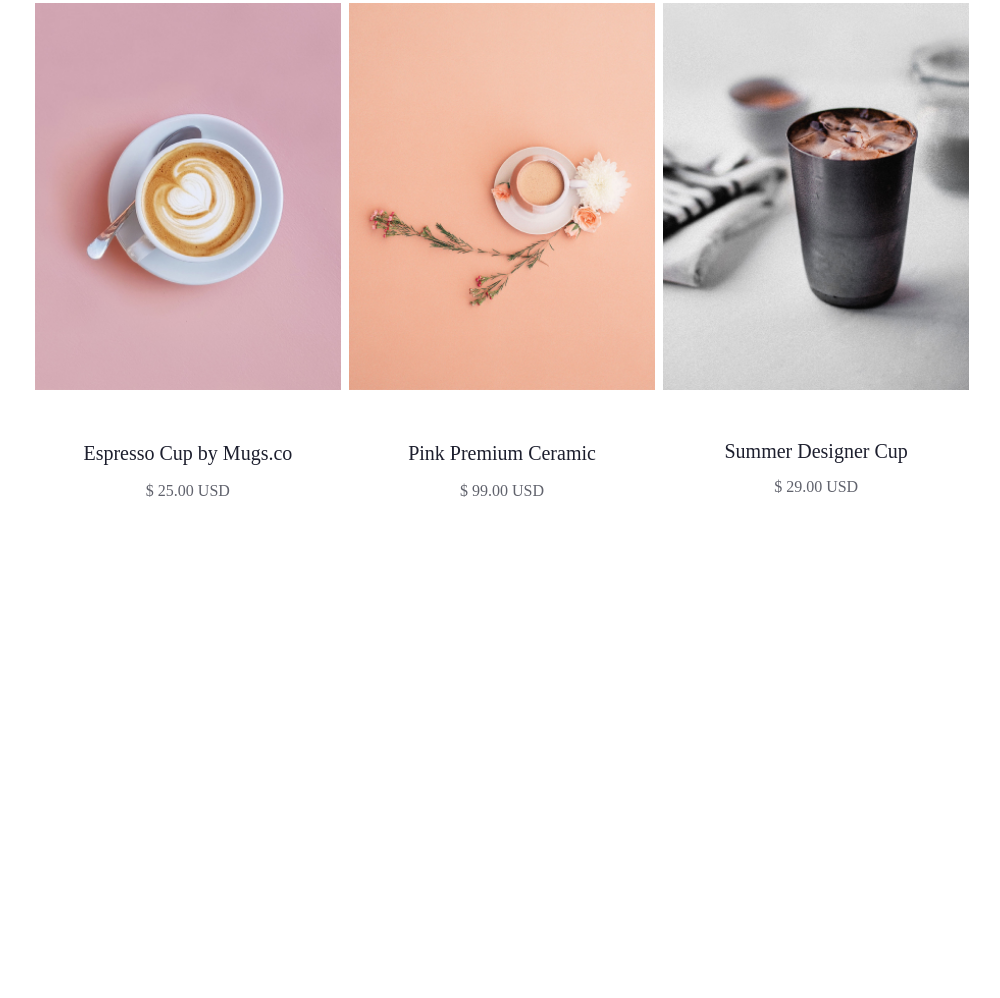
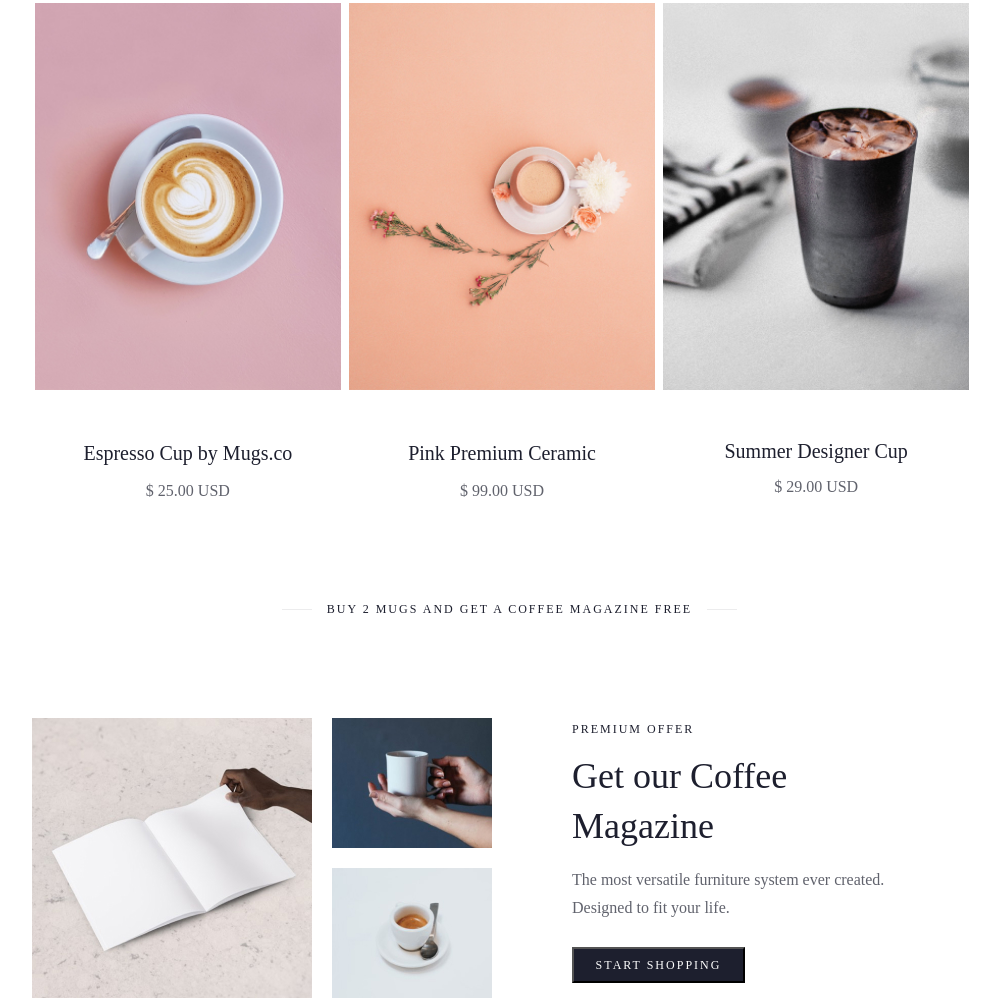
Before and after one commit to KuleshovArtem/Landing-Page-CoffeStyle, a plain HTML site: page index.html in a window 1280 px wide. Shown: the part 3179-4177 px from the top of the page, without its empty margins (138-1138 px from the left). Before the commit the page ends 3679 px from the top, so only its background shows below. Drawn offline with Linux system fonts and the light colour scheme.

Commit message:
верстка блока offer

```diff
--- a/css/style.css
+++ b/css/style.css
@@ -274,3 +274,70 @@ a {
 .products__medium-item:last-child {
     height: 493px;
 }
+
+.offer {
+    display: flex;
+    margin-top: 100px;
+    height: 280px;
+
+}
+.offer__img {
+    display: flex;
+}
+.offer__small-img {
+    display: flex;
+    flex-direction: column;
+    justify-content: space-between;
+    margin-left: 20px;
+}
+.offer__block {
+    display: flex;
+    flex-direction: column;
+    /* justify-content: space-between; */
+    margin-left: 20px;
+    padding: 4px 47px 12px 60px;
+}
+.offer__subtitle {
+    font-family: 'Karla';
+    font-style: normal;
+    font-weight: 400;
+    font-size: 12px;
+    letter-spacing: 2px;
+    text-transform: uppercase;
+    color: #1D1F2E;
+}
+.offer__title {
+    margin-top: 14px;
+    width: 237px;
+    font-family: 'Karla';
+    font-style: normal;
+    font-weight: 400;
+    font-size: 36px;
+    line-height: 50px;
+    color: #1D1F2E;
+}
+.offer__text {
+    margin-top: 15px;
+    width: 353px;
+    font-family: 'Karla';
+    font-style: normal;
+    font-weight: 400;
+    font-size: 16px;
+    line-height: 28px;
+    color: rgba(29, 31, 46, 0.7);
+}
+.offer__btn {
+    margin-top: 25px;
+    width: 173px;
+    height: 36px;
+    background: #1D1F2E;
+    border-radius: 0px;
+    font-family: 'Karla';
+    font-style: normal;
+    font-weight: 400;
+    font-size: 12px;
+    text-align: center;
+    letter-spacing: 2px;
+    text-transform: uppercase;
+    color: #FFFFFF;
+}
--- a/index.html
+++ b/index.html
@@ -156,12 +156,30 @@
                             </div>
                         </div>
                     </div>
+                </div>
+
+                <div class="products_title">
+                    <div class="products_title__underline"></div>
+                    <h3 class="products_title__headline">Buy 2 mugs and get a coffee magazine free</h3>
+                    <div class="products_title__underline"></div>
+                </div>
+
+                <div class="offer">
+                    <div class="offer__img">
+                        <img src="/img/Premium Offer/Magazine.jpg" alt="magazine" class="offer__big-img">
+                        <div class="offer__small-img">
+                            <img src="/img/Premium Offer/cup1.jpg" alt="1" class="small-img">
+                            <img src="/img/Premium Offer/cup2.jpg" alt="2" class="small-img">
+                        </div>
+                    </div>
+                    <div class="offer__block">
+                        <h3 class="offer__subtitle">Premium Offer</h3>
+                        <h2 class="offer__title">Get our Coffee Magazine</h2>
+                        <span class="offer__text">The most versatile furniture system ever created. Designed to fit your life.</span>
+                        <button class="offer__btn">Start Shopping</button>
+                    </div>
 
                 </div>
-
-
-
-
 
 
             </div>
```
